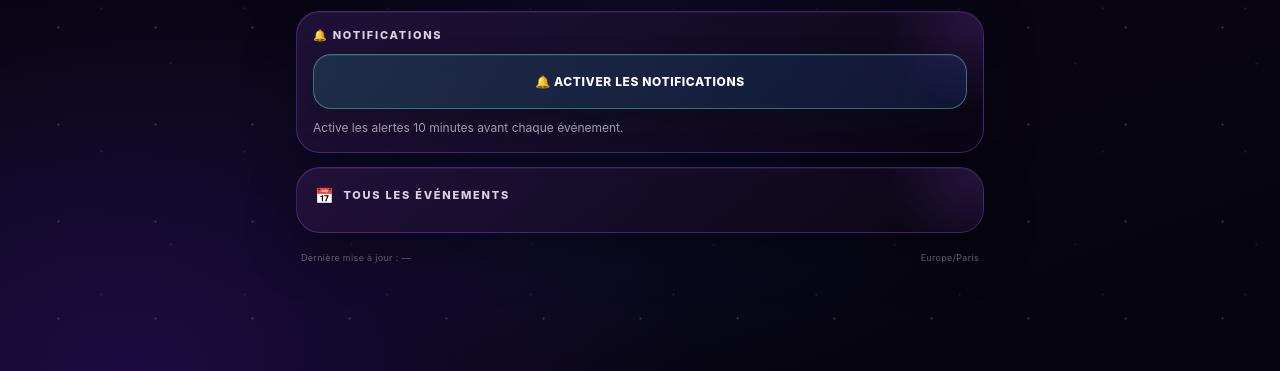
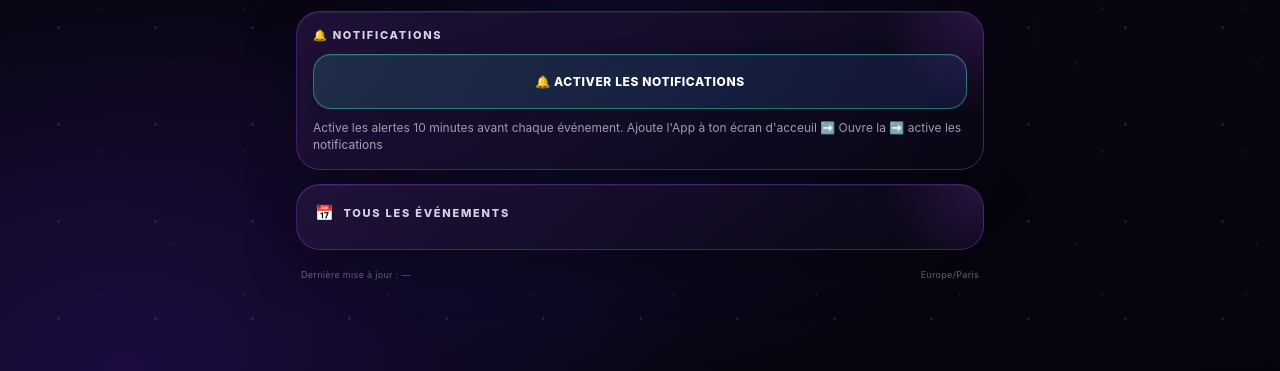
Before and after one commit to alan59320/APP-GO-UP-TIMER, a website: page index.html in a window 1280 px wide. Shown: the part 429-800 px from the top of the page. Drawn offline with Linux system fonts and the light colour scheme; no server answers.

Commit message:
Update index.html

```diff
--- a/index.html
+++ b/index.html
@@ -1127,6 +1127,7 @@
         class="push-status"
       >
         Active les alertes 10 minutes avant chaque événement.
+        Ajoute l'App à ton écran d'acceuil ➡️ Ouvre la ➡️ active les notifications
       </div>
 
     </section>
```
